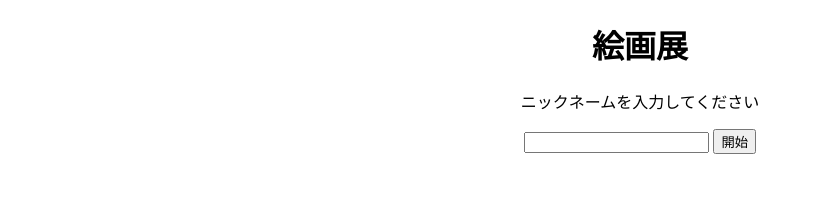
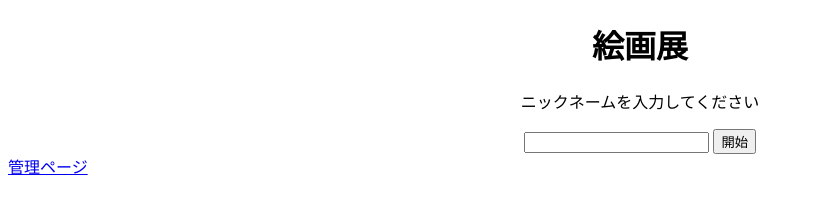
Before and after one commit to yuuyuu661/kaiga, a website: page public/index.html in a window 1280 px wide. Shown: the whole page, without its empty margins (0-813 px from the left). Drawn offline with Linux system fonts and the light colour scheme.

Commit message:
Update index.html

```diff
--- a/public/index.html
+++ b/public/index.html
@@ -19,6 +19,6 @@
     </div>
   </div>
 </div>
-
+<a href="/admin.html">管理ページ</a>
 <script src="script.js"></script>
 </body></html>
```
